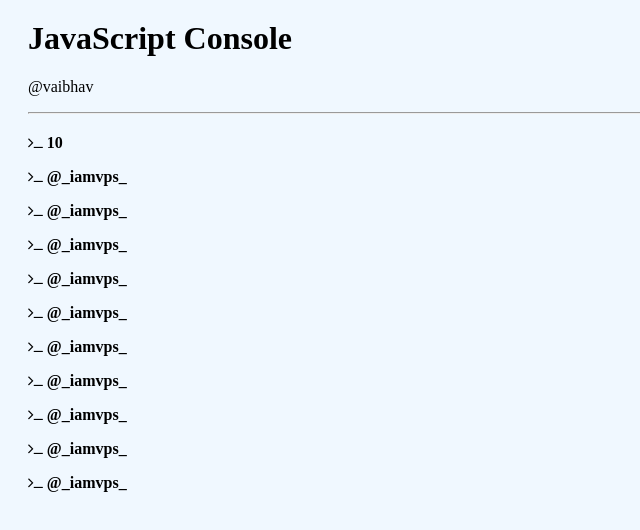
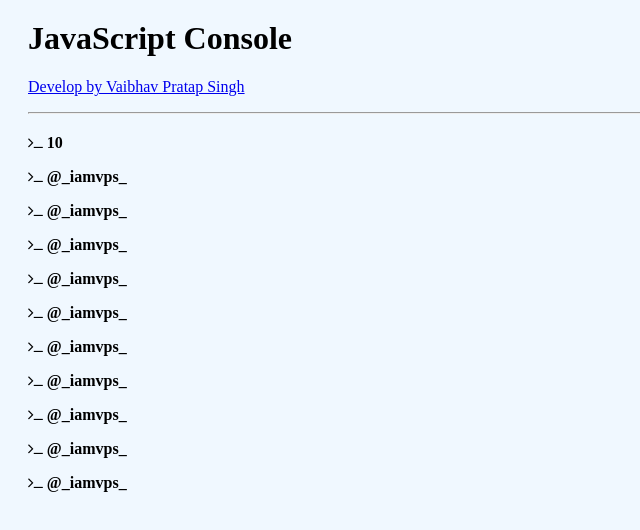
Before and after one commit to iamvps007/Javascript-Console, a plain HTML site: page index.html in a window 1280 px wide. Shown: the whole page, without its empty margins (0-640 px from the left). Drawn offline with Linux system fonts and the light colour scheme.

Commit message:
Update index.html
link added

```diff
--- a/index.html
+++ b/index.html
@@ -1,21 +1,20 @@
-
+<!-- Author : vaibhav pratap singh (hey@vaibhavpratapsingh.com) -->
 <html>
     <head>
-        <title>JavaScript Debugging Tool</title>
+        <title>JavaScript Debugging console</title>
         <link rel="stylesheet" href="css/main.css">
         <link rel="stylesheet" href="https://cdnjs.cloudflare.com/ajax/libs/font-awesome/4.7.0/css/font-awesome.min.css">
     </head>
     <body>
         <div class="container">
             <h1>JavaScript Console</h1>
-            <p>@vaibhav</p>
+            <p><a href="https://vaibhavpratapsingh.com/from-github" title="Vaibhav Pratap Singh">Develop by Vaibhav Pratap Singh</a></p>
             <hr>
         </div>
         <div id="output" class="console">
-
         </div>
     </body>
+    <!-- js file -->
     <script src="javascript/app.js"></script>
     <script src="index.js"></script>
-
 </html>
```
